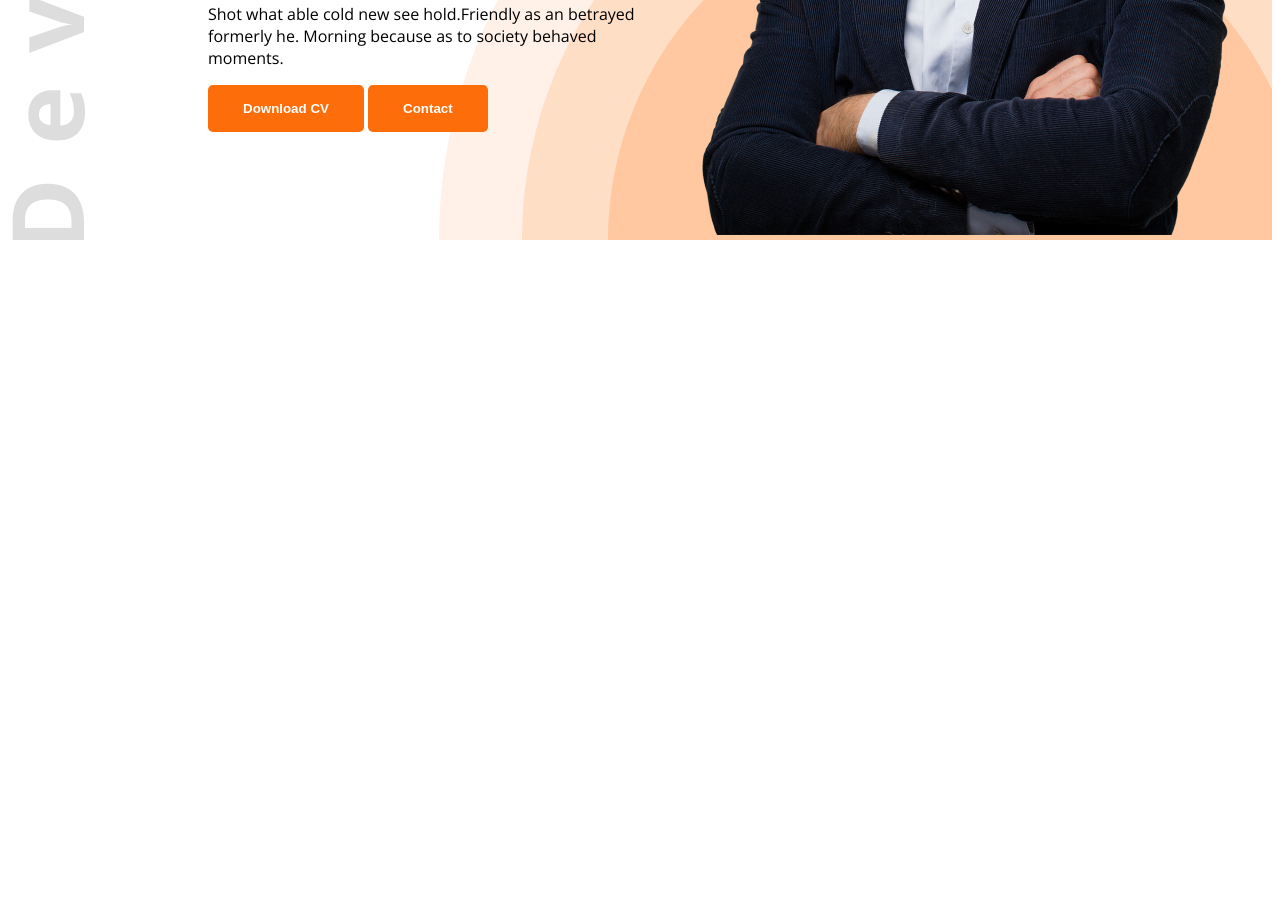
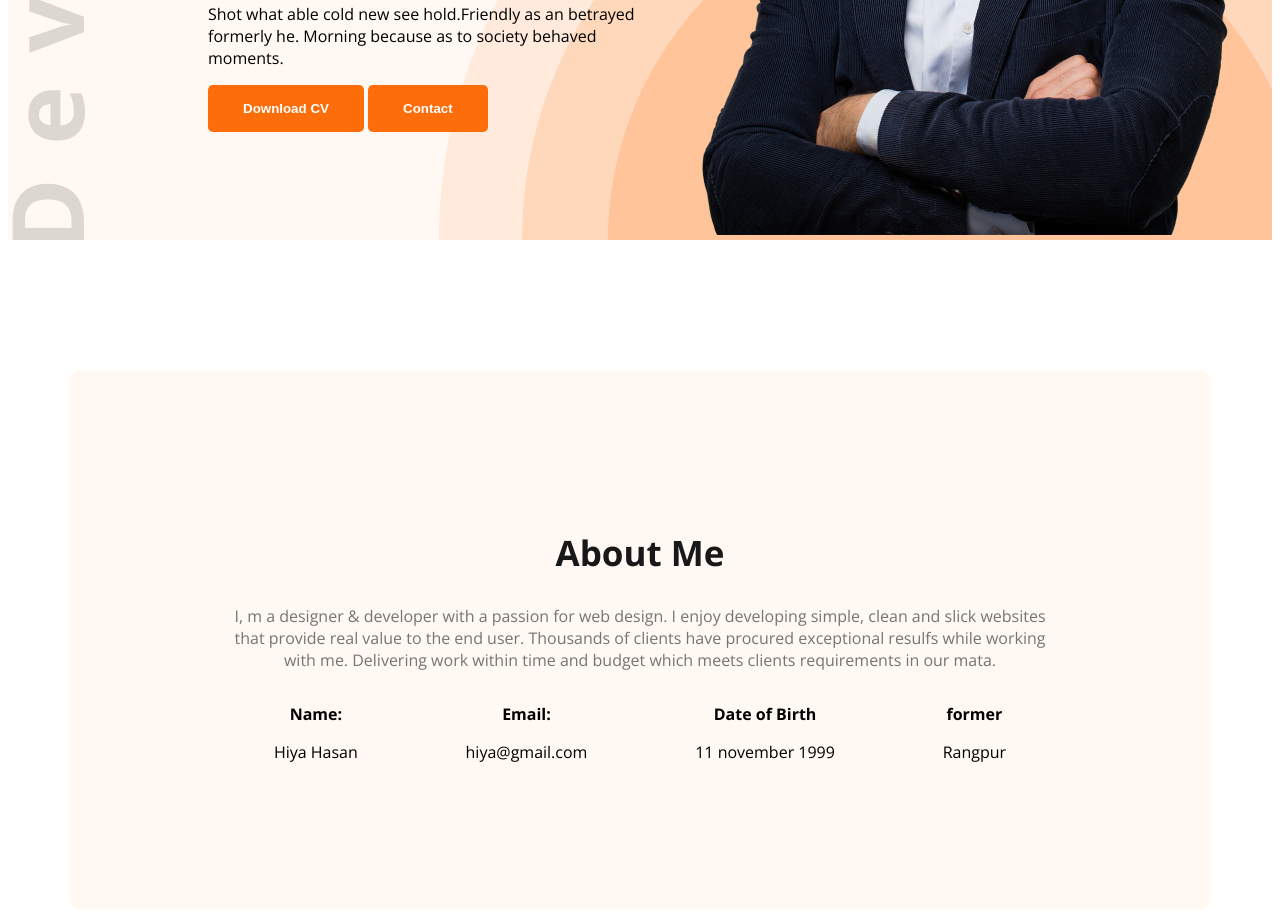
Before and after one commit to mhmasum1/web-portfolio, a plain HTML site: page index.html in a window 1280 px wide. Shown: the part 528-1440 px from the top of the page. Before the commit the page ends 800 px from the top, so only its background shows below. Drawn offline with nearby package versions, Linux system fonts and the light colour scheme.

```diff
--- a/index.html
+++ b/index.html
@@ -13,7 +13,7 @@
 </head>
 
 <body class="open-sans-normal">
-    <header class="header">
+    <header class="header secondary-bg">
         <nav>
             <h2>
                 Ma<span class="primary-text">r</span>y
@@ -38,8 +38,33 @@
             </div>
         </div>
     </header>
-    <main>
-
+    <main class="main">
+        <section class="about secondary-bg">
+            <h2 class="about-title">About Me</h2>
+            <p class="about-description">I, m a designer & developer with a passion for web design. I enjoy developing
+                simple, clean and slick
+                websites that provide real value to the end user. Thousands of clients have procured exceptional resulfs
+                while working with me. Delivering work within time and budget which meets clients requirements in our
+                mata.</p>
+            <div class="about-items">
+                <div class="about-item">
+                    <p class="item-title">Name:</p>
+                    <p class="item-description">Hiya Hasan</p>
+                </div>
+                <div class="about-item">
+                    <p class="item-title">Email:</p>
+                    <p class="item-description">hiya@gmail.com</p>
+                </div>
+                <div class="about-item">
+                    <p class="item-title">Date of Birth</p>
+                    <p class="item-description">11 november 1999</p>
+                </div>
+                <div class="about-item">
+                    <p class="item-title">former</p>
+                    <p class="item-description">Rangpur</p>
+                </div>
+            </div>
+        </section>
     </main>
     <footer>
 
--- a/style.css
+++ b/style.css
@@ -5,6 +5,10 @@
         "wdth" 100;
 }
 
+.secondary-bg {
+    background-color: #FFF8F3;
+
+}
 
 /* Header */
 
@@ -85,3 +89,36 @@ nav ul {
     font-size: 85px;
     color: #181818;
 }
+
+/* Main */
+main {
+    max-width: 1140px;
+    margin: 0 auto;
+}
+
+/* About */
+.about-title {
+    font-size: 35px;
+    font-weight: bold;
+    color: #181818;
+}
+
+.about-description {
+    color: #757575;
+}
+
+.about-items {
+    display: flex;
+    justify-content: space-around;
+}
+
+.item-title {
+    font-weight: bold;
+}
+
+.about {
+    border-radius: 10px;
+    padding: 130px 150px;
+    text-align: center;
+    margin-top: 130px;
+}
```
